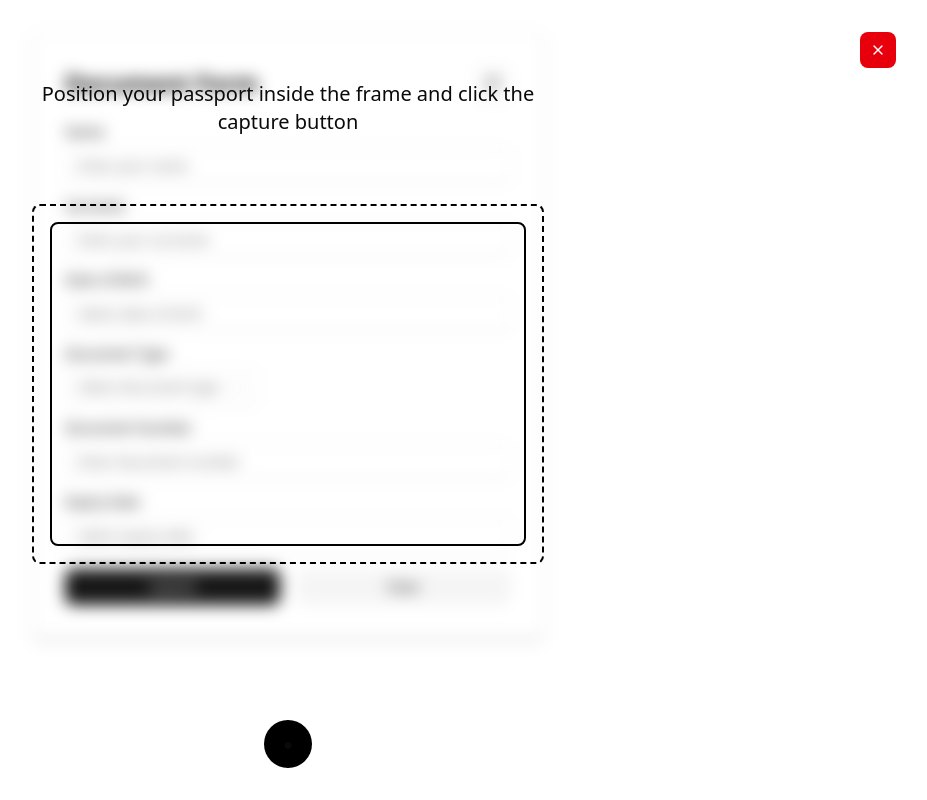
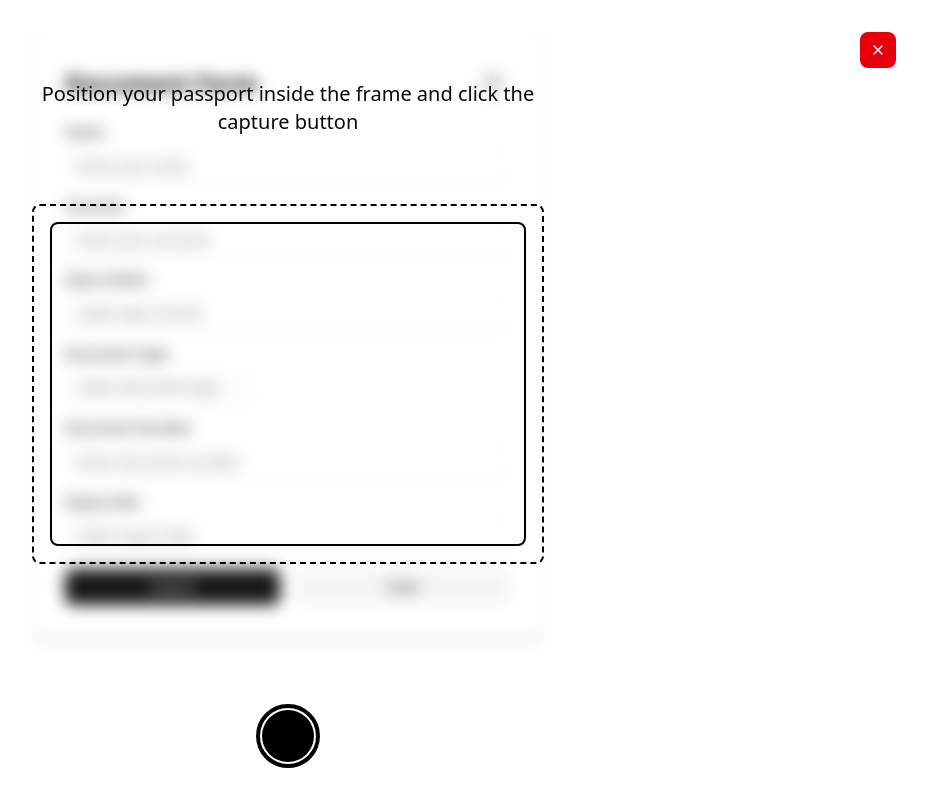
Before and after one commit to T-eight211/ocr-app, a Next.js app: page / in a window 1280 px wide. Both pictures are taken after a click on the button 845 px from the left and 83 px from the top of the page. Shown: the whole page, without its empty margins (352-1279 px from the left). Built offline with nearby package versions, Linux system fonts and the light colour scheme; no server answers.

Commit message:
Seventeenth commit

```diff
--- a/components/scan-overlay.tsx
+++ b/components/scan-overlay.tsx
@@ -159,9 +159,9 @@ export const ScanOverlay: React.FC<ScanOverlayProps> = ({
             {!capturedImage ? (
               <button
                 onClick={handleCapture}
-                className="w-12 h-12 mx-auto rounded-full bg-black flex items-center justify-center hover:bg-gray-300 transition"
+                className="relative w-16 h-16 mx-auto rounded-full border-4 border-black flex items-center justify-center bg-transparent active:scale-95 transition"
               >
-                ●
+                <span className="w-13 h-13 rounded-full bg-black"></span>
               </button>
             ) : (
               <>
@@ -189,14 +189,14 @@ export const ScanOverlay: React.FC<ScanOverlayProps> = ({
                   Done
                 </Button>
               </>
-            )}
+)}
           </div>
         </div>
       </div>
 
       {/* Alert Dialog for OCR errors */}
       <AlertDialog open={showAlert} onOpenChange={setShowAlert}>
-        <AlertDialogContent className="max-w-lg w-full px-8">
+        <AlertDialogContent className="w-[calc(100%-62px)]">
           <AlertDialogHeader>
             <AlertDialogTitle>Something went wrong</AlertDialogTitle>
             <AlertDialogDescription>
```
